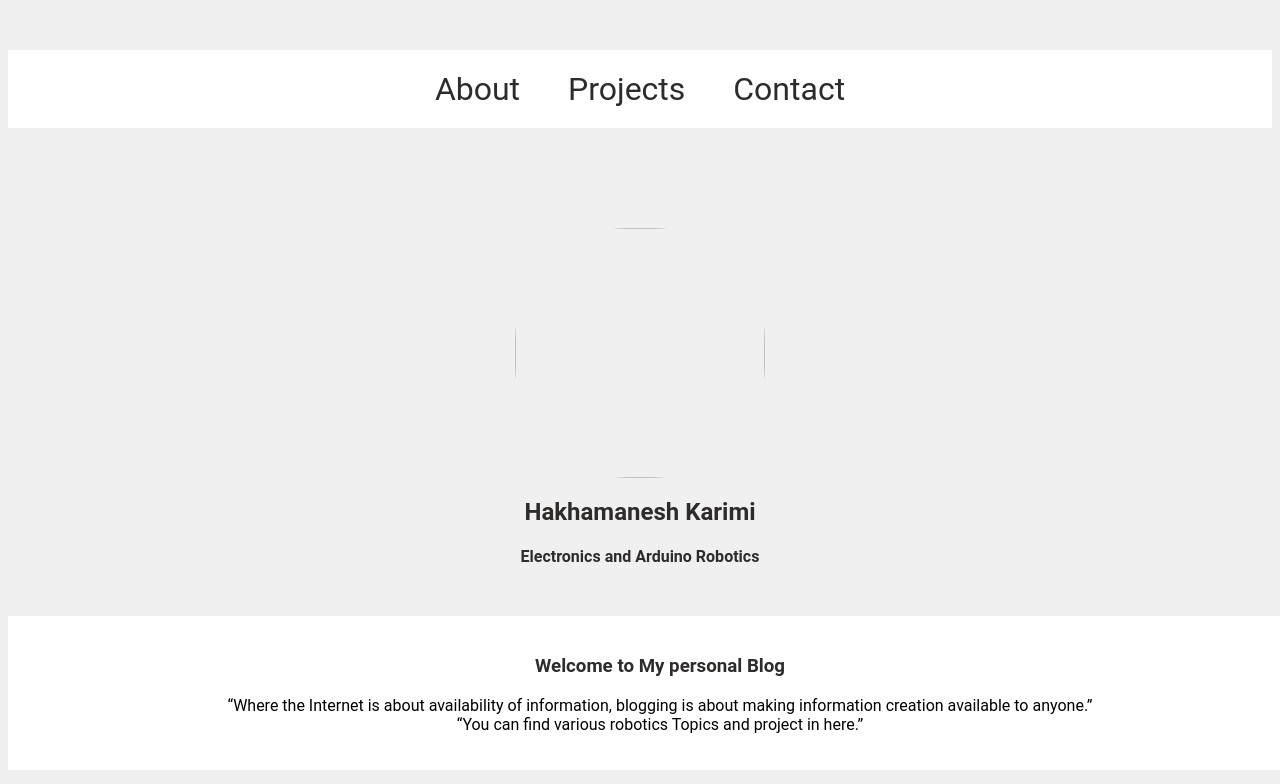
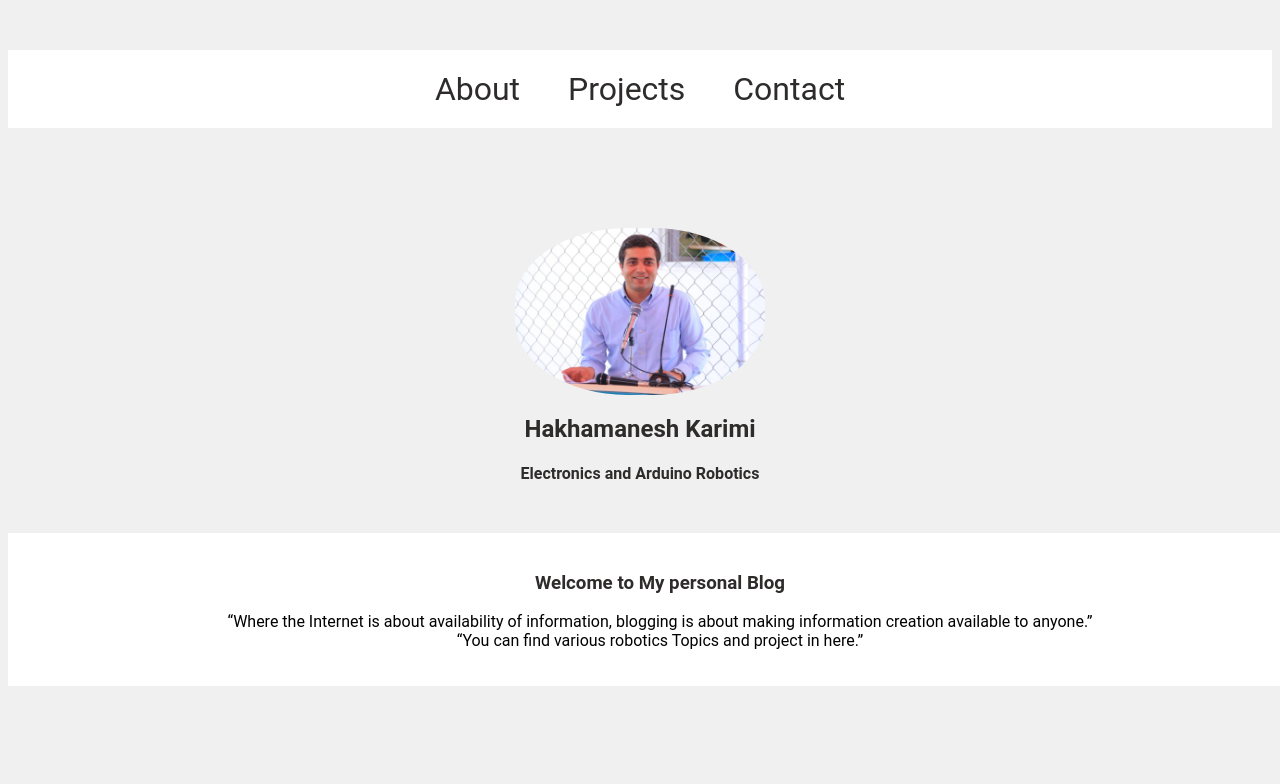
Before and after one commit to IamhakhaKarimi/PersonalBlog, a plain HTML site: page index.html in a window 1280 px wide. Shown: the top 784 px of the page. Drawn offline with Linux system fonts and the light colour scheme.

Commit message:
Update index.html

```diff
--- a/index.html
+++ b/index.html
@@ -15,7 +15,7 @@
 
     <div class="profile">
       <div class="image">
-          <img src="img/WhatsApp Image 2022-08-22 at 9.46.48 PM.jpg"  width="250" style="border-radius: 45%;">
+          <img src="img/WhatsApp Image 2022-08-22 at 9.46.48 PM.jpeg"  width="250" style="border-radius: 45%;">
       </div>
 
     <h2 class="name"> Hakhamanesh Karimi </h2>
```
